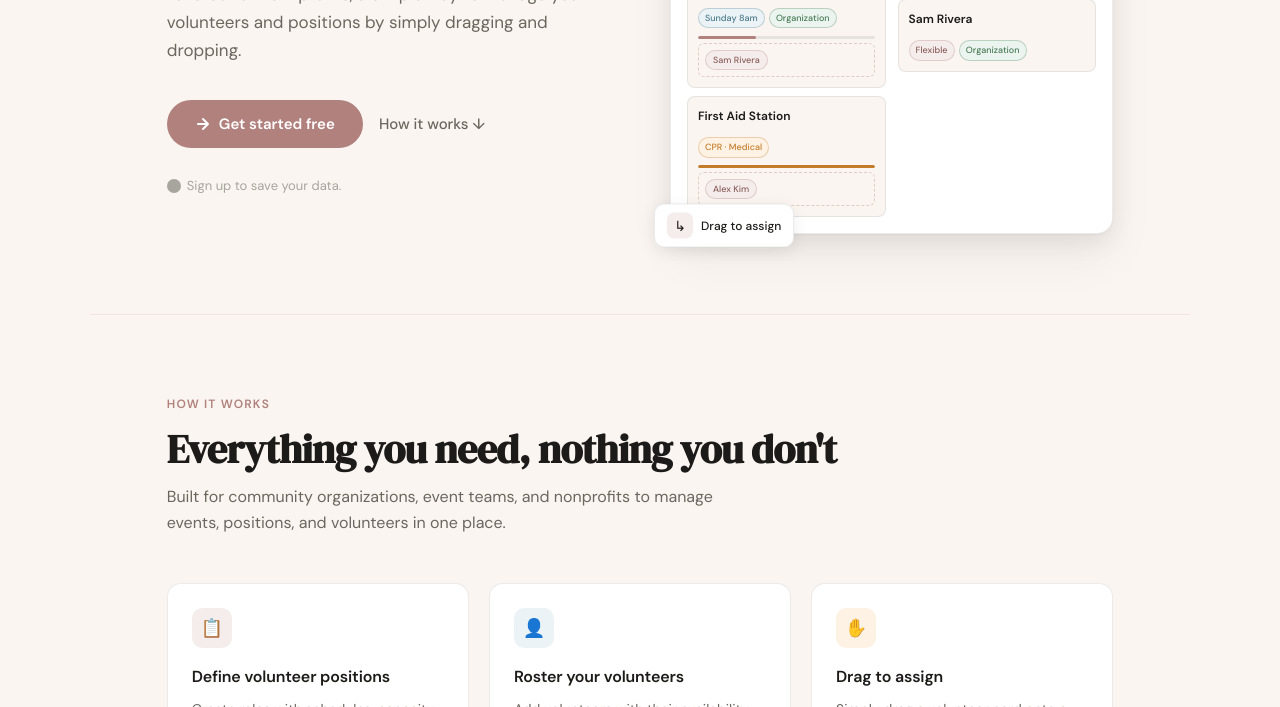
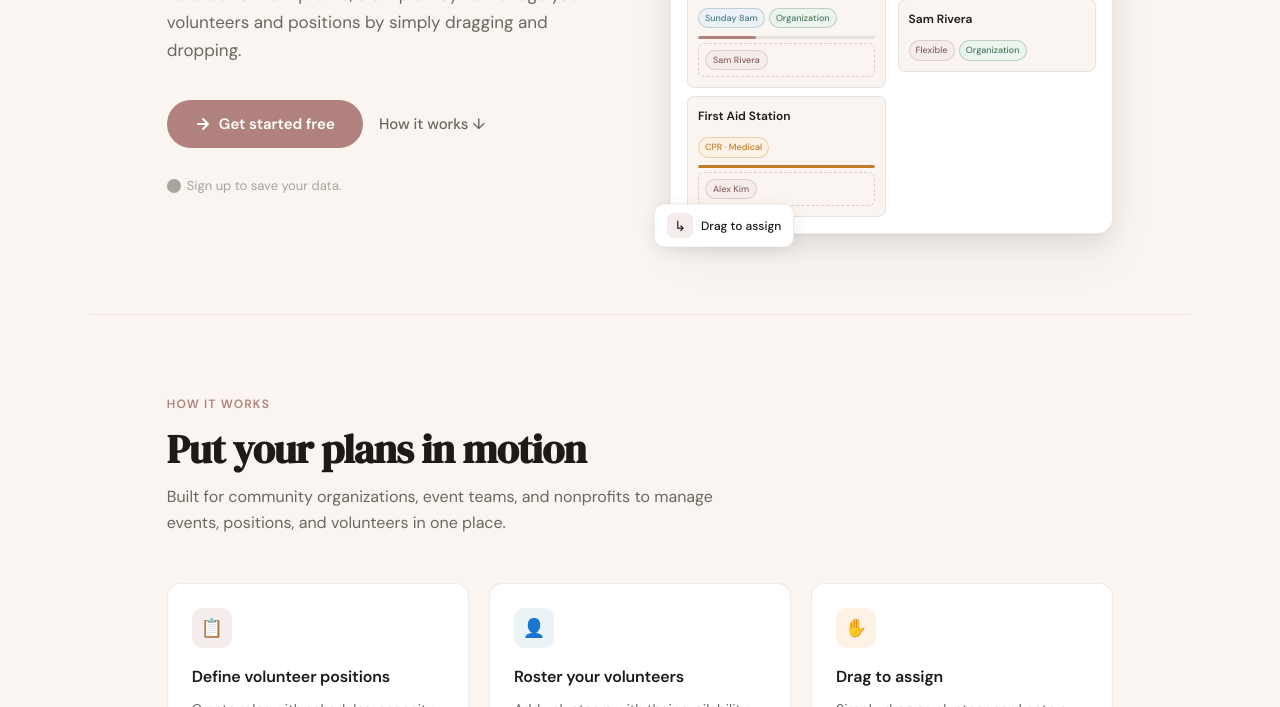
Before and after one commit to vivpeng/youcode-2026, a website: page index.html in a window 1280 px wide. Shown: the part 393-1100 px from the top of the page. Drawn offline with nearby package versions, Linux system fonts and the light colour scheme.

Commit message:
edited catch phrase

```diff
--- a/index.html
+++ b/index.html
@@ -127,7 +127,7 @@
   <!-- ── FEATURES ── -->
   <section class="features" id="features">
     <div class="section-label">How it works</div>
-    <h2 class="section-title">Everything you need, nothing you don't</h2>
+    <h2 class="section-title">Put your plans in motion</h2>
     <p class="section-body">Built for community organizations, event teams, and nonprofits to manage events, positions, and volunteers in one place.</p>
 
     <div class="features-grid">
```
